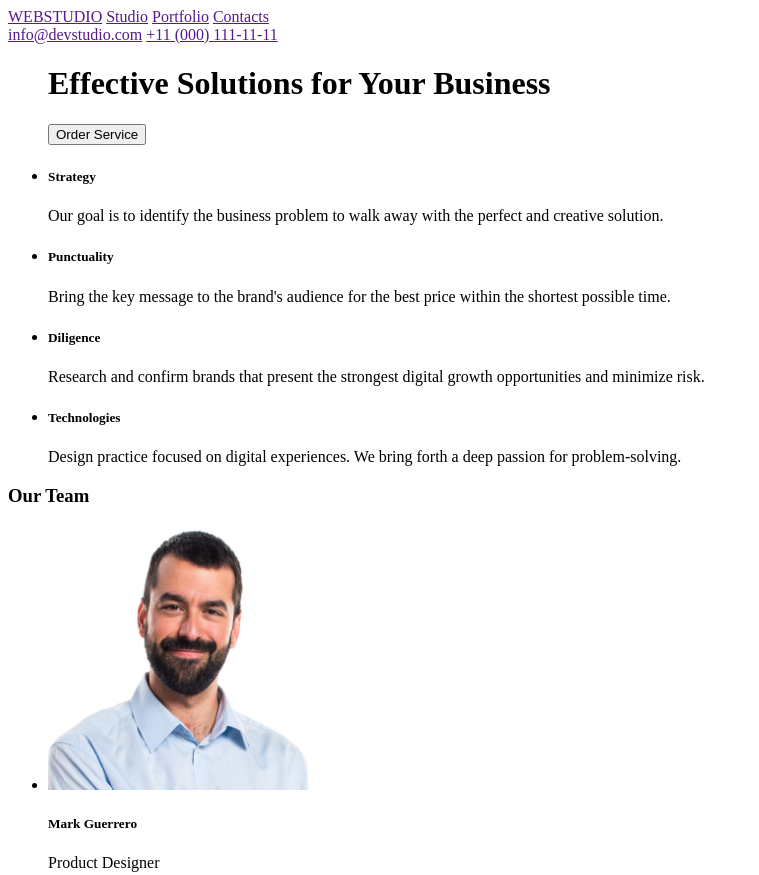
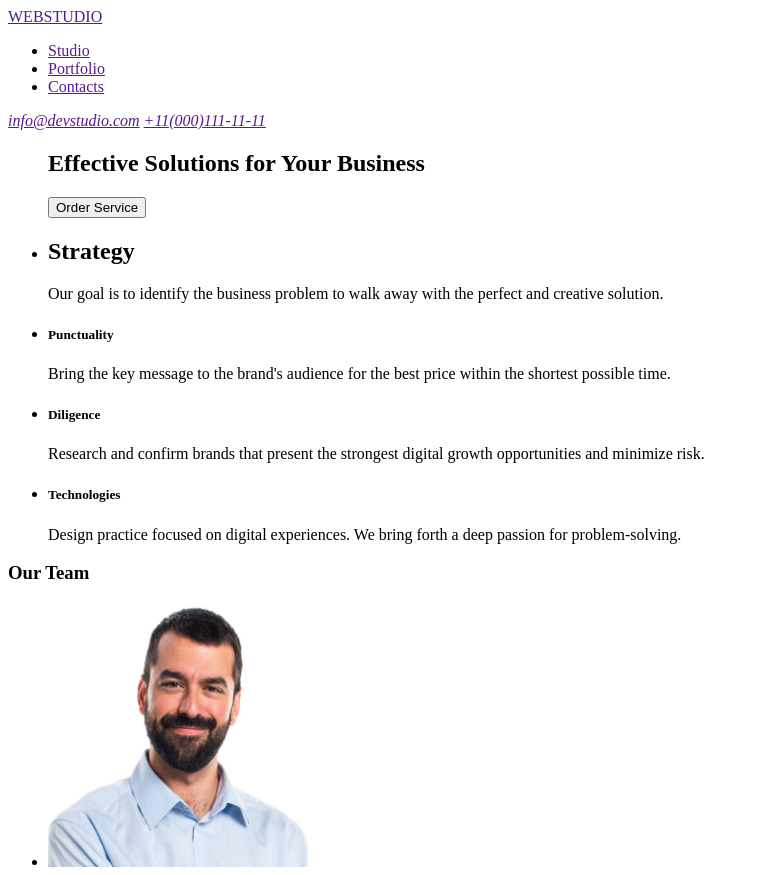
Before and after one commit to GolivetsAlex/goit-markup-hw-01, a plain HTML site: page index.html in a window 1280 px wide. Shown: the top 875 px of the page, without its empty margins (0-759 px from the left). Drawn offline with Linux system fonts and the light colour scheme.

Commit message:
header-fix

```diff
--- a/index.html
+++ b/index.html
@@ -9,34 +9,46 @@
     <header>
       <nav>
         <a href="">WEBSTUDIO</a>
+      </nav>
+
+      <nav>
+        <ul>
+          <li>
             <a href="">Studio</a>
+          </li>
+
+          <li>
             <a href="">Portfolio</a>
+          </li>
+
+          <li>
             <a href="">Contacts</a>
+          </li>
+        </ul>
       </nav>
+
+        <address>
           <a href="">info@devstudio.com</a>
-        <a href="">+11 (000) 111-11-11</a>
+          <a href="">+11(000)111-11-11</a>
+        </address>
     </header>
 
     <main>
-      <div>
+      <section>
         <ul>
         <h1>Effective Solutions for Your Business</h1>
         <button>Order Service</button>
-      </div>
+      </section>
       <section>
-        <div>
         <ul>
           <li>
-          <h5>Strategy</h5>
+            <h2>Strategy</h2>
             <p>
             Our goal is to identify the business problem to walk away with the
             perfect and creative solution.
             </p>
           </li>
-          </ul>
-        </div>
-        <div>
-          <ul>
+
           <li>
             <h5>Punctuality</h5>
             <p>
@@ -44,10 +56,7 @@
             within the shortest possible time.
             </p>
           </li>
-          </ul>
-        </div>
-        <div>
-          <ul>
+
           <li>
             <h5>Diligence</h5>
             <p>
@@ -55,10 +64,7 @@
             growth opportunities and minimize risk.
             </p>
           </li>
-          </ul>
-        </div>
-       <div>
-          <ul>
+
           <li>
             <h5>Technologies</h5>
             <p>
@@ -67,11 +73,9 @@
             </p>
           </li>
         </ul>
-        </div>
       </section>
       <section>
         <h3>Our Team</h3>
-        <div>
           <ul>
           <li>
             <img
@@ -83,10 +87,7 @@
             <h5>Mark Guerrero</h5>
             <p>Product Designer</p>
           </li>
-          </ul>
-        </div>
-        <div>
-          <ul>
+
           <li>
           <img
             src="images/tom-ford.png"
@@ -97,10 +98,7 @@
           <h5>Tom Ford</h5>
           <p>Frontend Developer</p>
           </li>
-          </ul>
-        </div>
-        <div>
-          <ul>
+
           <li>
             <img
             src="images/camila-garcia.png"
@@ -111,10 +109,7 @@
             <h5>Camila Garcia</h5>
             <p>Marketing</p>
           </li>
-          </ul>
-        </div>
-        <div>
-          <ul>
+
           <li>
             <img
             src="images/daniel-wilson.png"
@@ -129,6 +124,7 @@
         </div>
       </section>
     </main>
+
     <footer>
       <h2>WEBSTUDIO</h2>
       <p>
```
Lines whose indentation alone changed are shown as unchanged.
